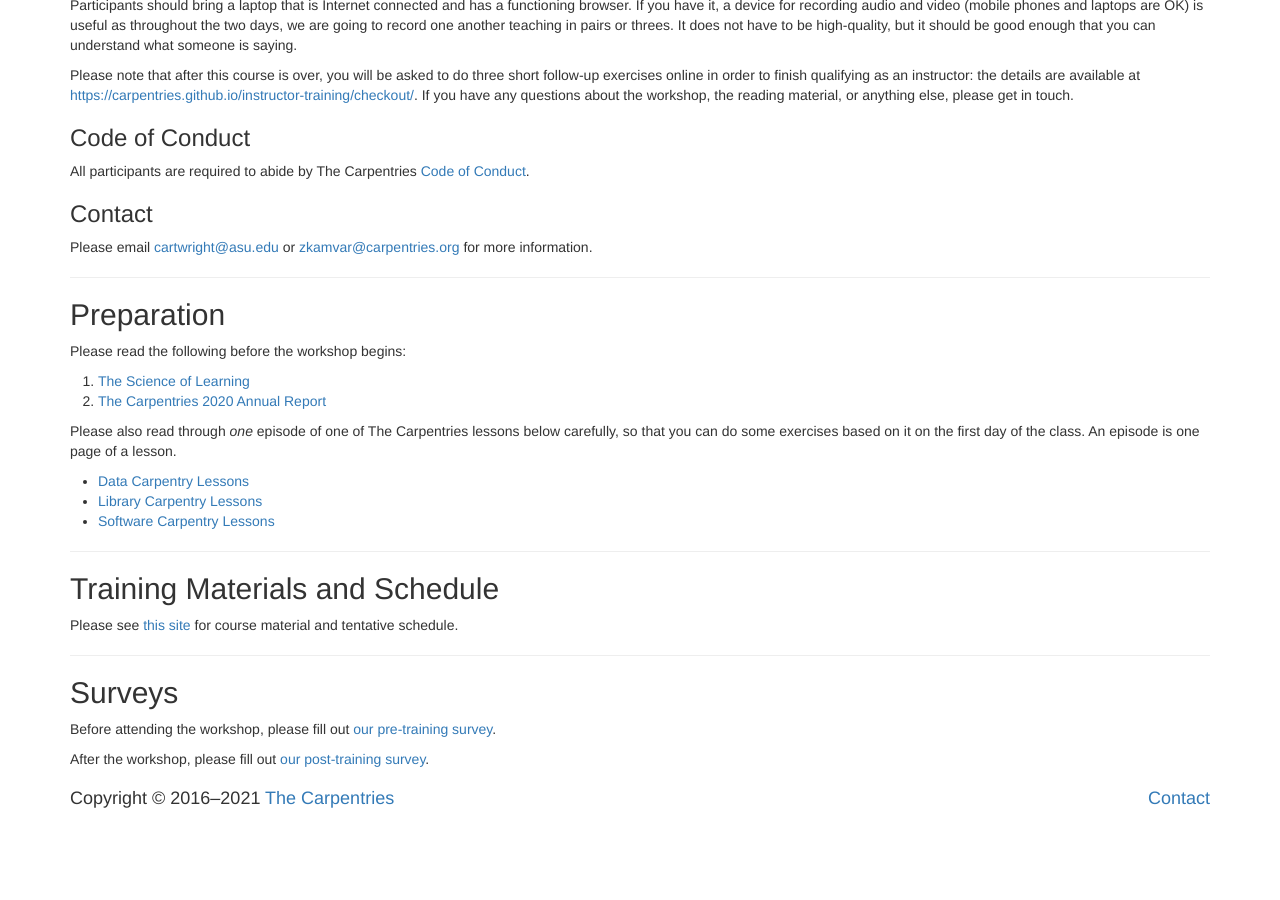
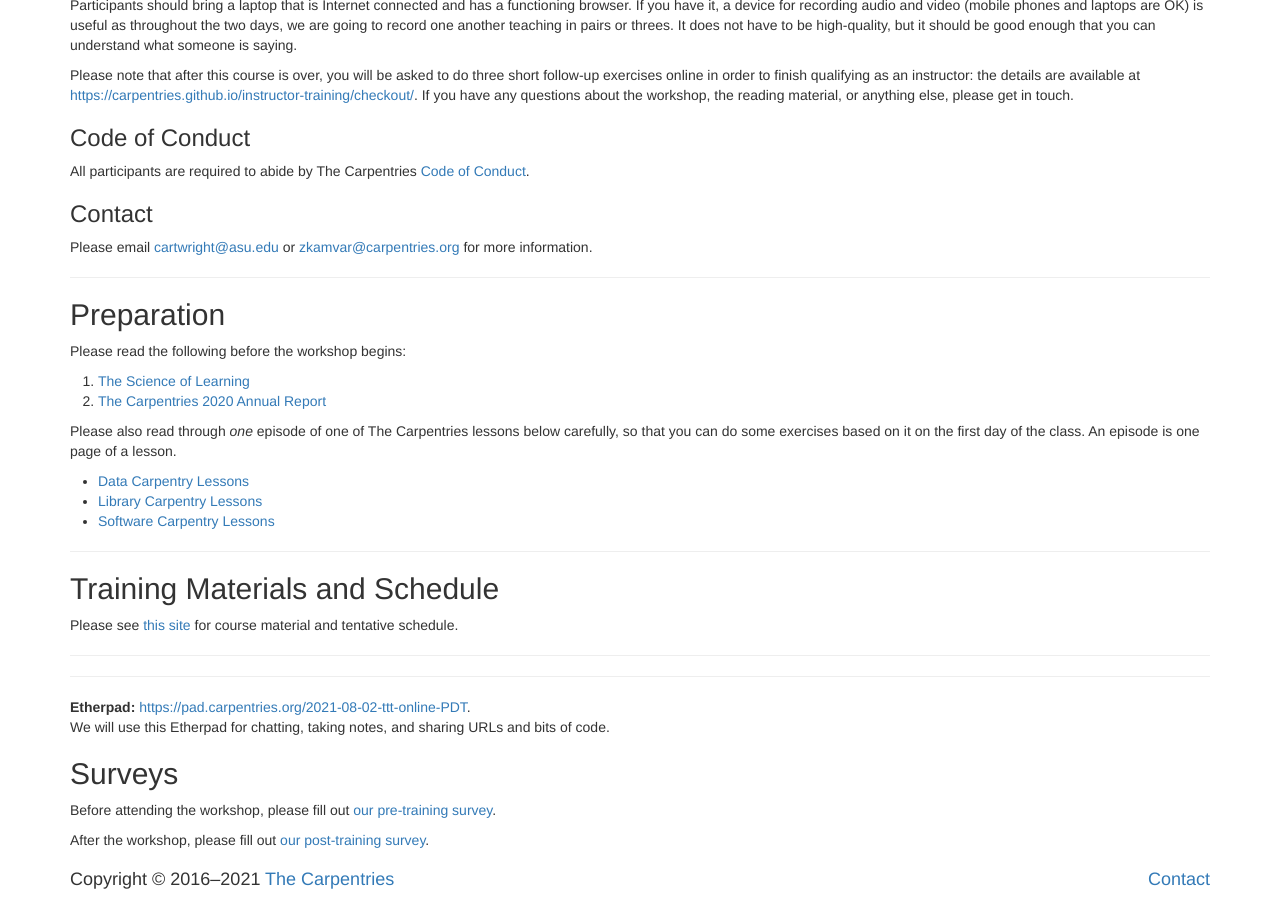
Before and after one commit to reedacartwright/2021-08-02-ttt-online-PDT, a Jekyll site: the page built from index.md, in a window 1280 px wide and 900 px high, scrolled down 827 px. Built offline with Jekyll 4.4.1, drawn with Linux system fonts in a browser that asks for light colours; before the commit the page ends 1646 px from its top, so only the background shows below that; part of the change alters nothing that is shown.

Commit message:
Update index.md

```diff
--- a/index.md
+++ b/index.md
@@ -10,7 +10,7 @@ enddate: 2021-08-02        # machine-readable end date for the workshop in YYYY-
 instructor: ["Reed Cartwright", "Zhian Kamvar"] # boxed, comma-separated list of instructors' names as strings, like ["Kay McNulty", "Betty Jennings", "Betty Snyder"]
 helper: []     # boxed, comma-separated list of helpers' names, like ["Marlyn Wescoff", "Fran Bilas", "Ruth Lichterman"]
 contact: ["cartwright@asu.edu", "zkamvar@carpentries.org"]    # boxed, comma-separated list of contact email addresses for the host, lead instructor, or whoever else is handling questions, like ["marlyn.wescoff@example.org", "fran.bilas@example.org", "ruth.lichterman@example.org"]
-etherpad:             # optional: URL for the workshop Etherpad if there is one
+etherpad: https://pad.carpentries.org/2021-08-02-ttt-online-PDT             # optional: URL for the workshop Etherpad if there is one
 eventbrite:           # optional: alphanumeric key for Eventbrite registration, e.g., "1234567890AB" (if Eventbrite is being used)
 locations:
   - venue: "Online"
```
